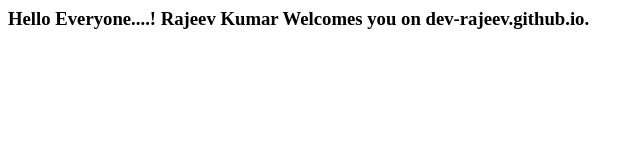
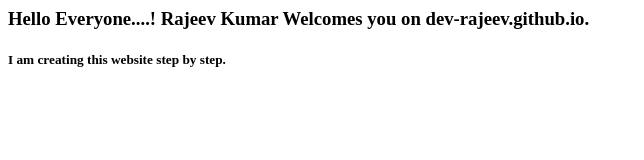
Before and after one commit to dev-rajeev/dev-rajeev.github.io, a plain HTML site: page index.html in a window 1280 px wide. Shown: the whole page, without its empty margins (0-644 px from the left). Drawn offline with Linux system fonts and the light colour scheme.

Commit message:
second commit

```diff
--- a/index.html
+++ b/index.html
@@ -4,6 +4,9 @@
 </head>
 <body>
 <h3>Hello Everyone....! Rajeev Kumar Welcomes you on dev-rajeev.github.io.</h3>
+<h5>
+    I am creating this website step by step.
+</h5>
 
 </body>
 </html>
```
